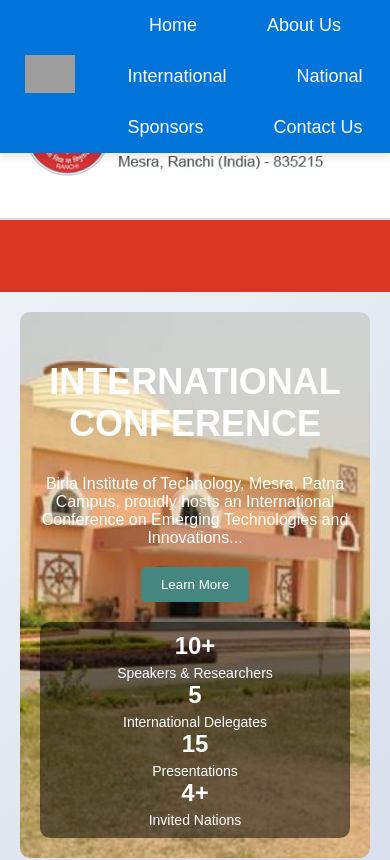
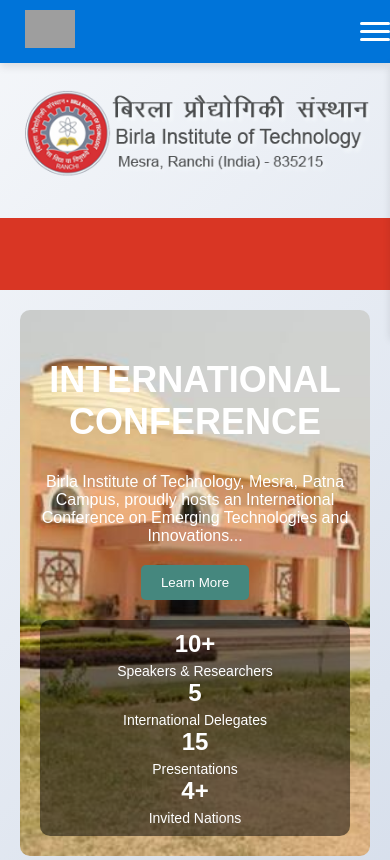
Before and after one commit to AayushArya28/bitp_conference, a plain HTML site: page index.html in a window 390 px wide. Shown: the top 860 px of the page. Drawn offline with Linux system fonts and the light colour scheme; grey boxes are pictures that could not be loaded.

Commit message:
feat:Added hamburger

```diff
--- a/nav-header.html
+++ b/nav-header.html
@@ -1,10 +1,15 @@
 <div class="navbar">
   <div class="navlogo">
-      <a href="http://" target="_blank" rel="noopener noreferrer">
+    <a href="#">
       <img src="https://upload.wikimedia.org/wikipedia/en/d/d2/Birla_Institute_of_Technology_Mesra.png" alt="BIT Mesra">
     </a>
   </div>
-    <div class="nav-links">
+  <div class="hamburger" id="hamburger">
+    <span></span>
+    <span></span>
+    <span></span>
+  </div>
+  <div class="nav-links" id="nav-links">
     <a href="index.html">Home</a>
     <a href="about.html">About Us</a>
     <a href="international.html">International</a>
--- a/style.css
+++ b/style.css
@@ -8,11 +8,10 @@ body {
 .navbar {
     position: fixed;
     top: 0;
-    /* right: 0; */
     background-color: #0B6EB1;
     width: 100%;
     text-align: center;
-    z-index: 1;
+    z-index: 10;
     display: flex;
     align-items: center;
     justify-content: space-between;
@@ -27,49 +26,59 @@ body {
 .nav-links {
     display: flex;
     gap: 20px;
-  }
+    transition: transform 0.3s ease-in-out;
+}
 
-  .nav-links a {
+.nav-links a {
     color: white;
     text-decoration: none;
     font-size: 16px;
-  }
-
-  .nav-links a:hover {
-    text-decoration: underline;
-  }
-
-  @media (max-width: 768px) {
-    .nav-links {
-      flex-wrap: wrap;
-      justify-content: center;
-    }
-  }
-.navbar a {
-    color: white;
-    text-decoration: none;
-    margin: 0 10px;
-    padding: 10px;
 }
 
-.navbar a:hover {
+.nav-links a:hover {
     background-color: #005493;
     border-radius: 5px;
 }
 
-.header {
-    display: flex;
-    justify-content: space-between;
-    align-items: center;
-    padding: 70px 20px 20px 20px;
-    background-color: #fff;
-    border-bottom: 2px solid #ddd;
+.hamburger {
+    display: none;
+    flex-direction: column;
+    justify-content: space-around;
+    height: 24px;
+    cursor: pointer;
+    z-index: 11;
 }
 
-.header .logo {
-    text-align: left;
-    height: 25px;
+.hamburger span {
+    display: block;
+    width: 30px;
+    height: 3px;
+    background-color: white;
+    border-radius: 5px;
 }
+
+@media (max-width: 768px) {
+    .nav-links {
+        position: absolute;
+        top: 60px;
+        right: 0;
+        background-color: #0B6EB1;
+        flex-direction: column;
+        gap: 10px;
+        padding: 20px;
+        transform: translateX(100%);
+        box-shadow: 0 4px 8px rgba(0, 0, 0, 0.1);
+    }
+
+    .nav-links.active {
+        transform: translateX(0);
+    }
+
+    .hamburger {
+        display: flex;
+    }
+}
+
 
 .search-container {
     position: relative;
@@ -278,6 +287,7 @@ copyright {
 /* Responsive Design */
 @media (max-width: 768px) {
     .header {
+        margin-top: 30px;
         flex-direction: column;
         text-align: center;
     }
@@ -318,6 +328,15 @@ body {
 }
 
 /* Header */
+.header {
+    display: flex;
+    flex-direction: column;
+    align-items: center;
+    text-align: center;
+    padding: 20px;
+    margin-top: 50px;
+}
+
 .header img {
     max-width: 100%;
     height: auto;
--- a/up.js
+++ b/up.js
@@ -23,6 +23,12 @@ function loadNavHeader() {
         .then(response => response.text())
         .then(data => {
             document.getElementById("nav-header-container").innerHTML = data;
+            // Move the event listener logic here, after nav-header loads
+            const hamburger = document.getElementById('hamburger');
+            const navLinks = document.getElementById('nav-links');
+            hamburger.addEventListener('click', () => {
+                navLinks.classList.toggle('active');
+            });
         })
         .catch(() => {
             console.error("Failed to load nav-header.html");
```
Lines whose indentation alone changed are shown as unchanged.
